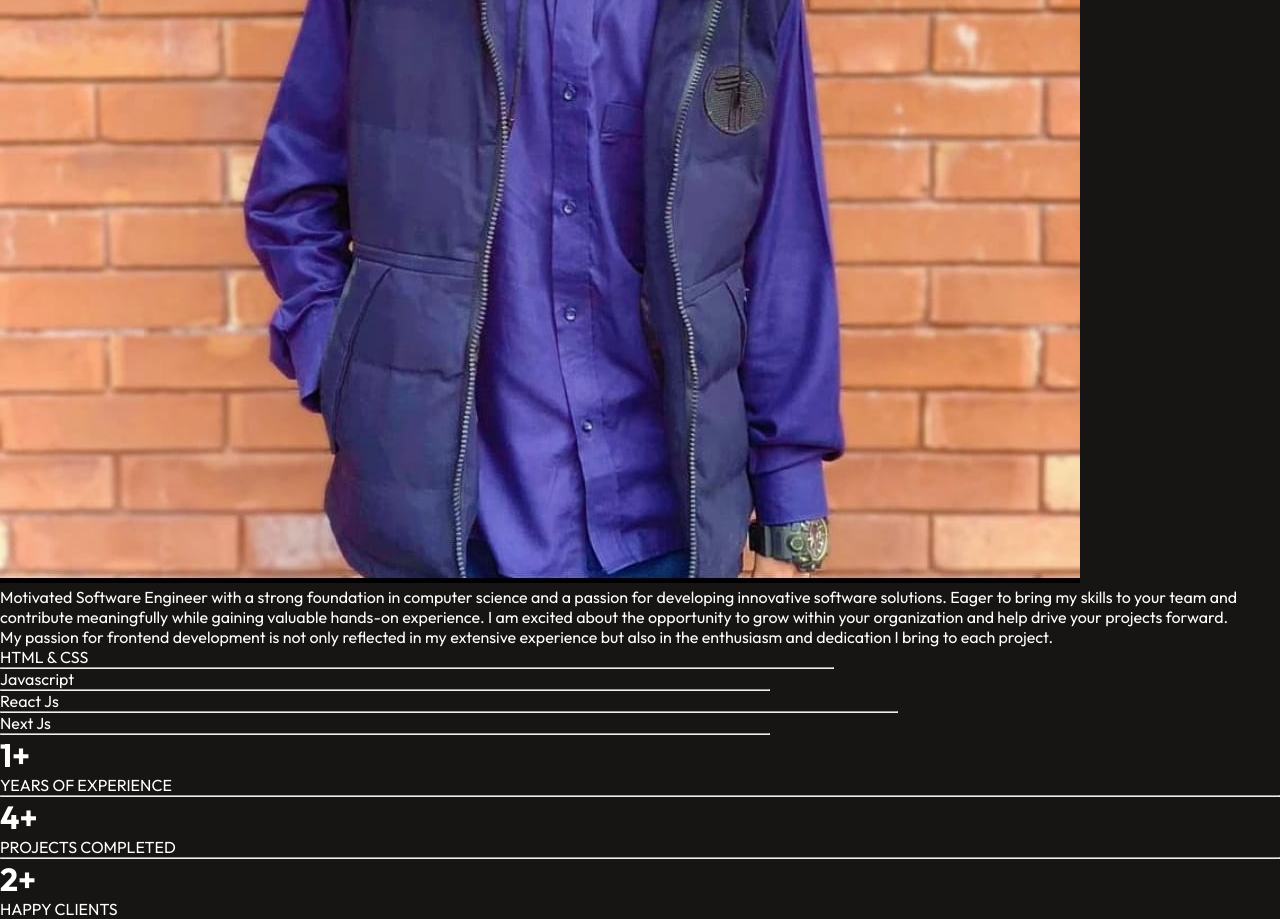
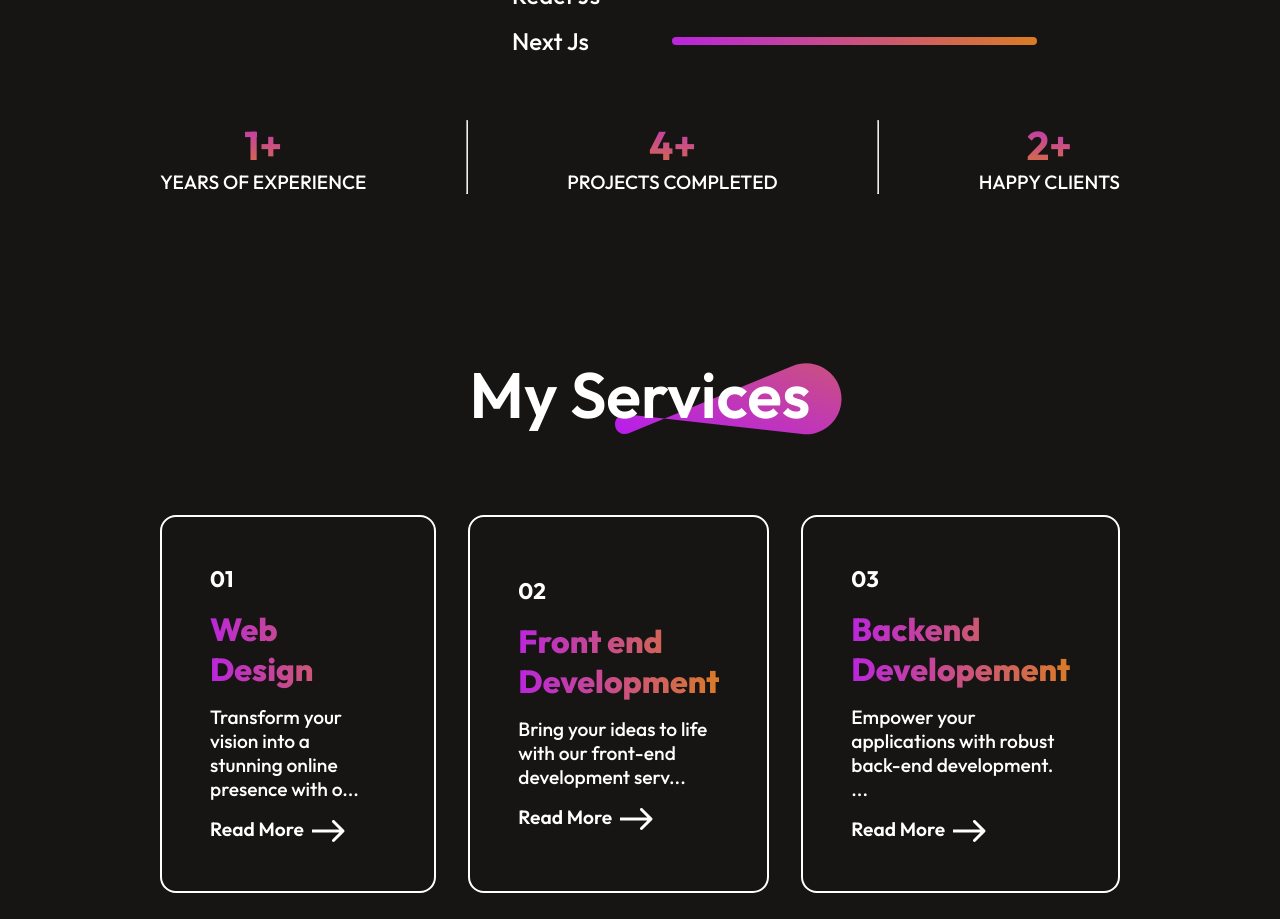
Before and after one commit to 123atif/my-portfolio, a React (Vite) app in the folder my-personal-portfolio/: page / in a window 1280 px wide. Shown: the part 1400-2319 px from the top of the page. After the commit the page ends 2293 px from the top, so only its background shows below. Built offline with nearby package versions, Linux system fonts and the light colour scheme.

Commit message:
work on services section issue:readmore on single card is pending

```diff
--- a/my-personal-portfolio/src/App.jsx
+++ b/my-personal-portfolio/src/App.jsx
@@ -1,6 +1,7 @@
 import About from "./components/About";
 import Hero from "./components/Hero";
 import Navbar from "./components/Navbar";
+import Services from "./components/Services";
 import "./index.css";
 
 function App() {
@@ -9,6 +10,7 @@ function App() {
       <Navbar />
       <Hero />
       <About />
+      <Services />
     </>
   );
 }
--- /dev/null
+++ b/my-personal-portfolio/src/common/Heading.jsx
@@ -0,0 +1,14 @@
+import React from "react";
+import theme_pattern from "../assets/theme_pattern.svg";
+import "../styles/common-heading.css";
+
+const Heading = ({ heading }) => {
+  return (
+    <div className="common-heading">
+      <h1>{heading}</h1>
+      <img src={theme_pattern} alt="theme_pattern" />
+    </div>
+  );
+};
+
+export default Heading;
--- a/my-personal-portfolio/src/components/About.jsx
+++ b/my-personal-portfolio/src/components/About.jsx
@@ -1,15 +1,14 @@
 import React from "react";
 import "../styles/about.css";
-import theme_pattern from "../assets/theme_pattern.svg";
 import Atif from "../assets/Atif.jpeg";
 import { Tilt } from "react-tilt";
+import Heading from "../common/Heading";
 
 const About = () => {
   return (
     <div className="about">
-      <div className="about-title">
-        <h1>About Me</h1>
-        <img src={theme_pattern} alt="theme_pattern" />
+      <div>
+        <Heading heading="About Me" />
       </div>
       <div className="about-sections">
         <div className="about-left">
--- /dev/null
+++ b/my-personal-portfolio/src/components/Services.jsx
@@ -0,0 +1,41 @@
+import React, { useState } from "react";
+import "../styles/services.css";
+import Heading from "../common/Heading";
+import Services_Data from "../data";
+import arrow from "../assets/arrow_icon.svg";
+const Services = () => {
+  const [readMore, setReadMore] = useState(false);
+
+  return (
+    <div className="services">
+      <div className="services-heading">
+        <Heading heading="My Services" />
+      </div>
+      <div className="service-container">
+        {Services_Data.map((service) => {
+          let description;
+          if (!readMore) {
+            description = service.s_desc.slice(0, 60) + "...";
+          } else {
+            description = service.s_desc;
+          }
+          return (
+            <div key={service.id} className="service-format">
+              <h3>{service.s_no}</h3>
+              <h2>{service.s_name}</h2>
+              <p className="description">{description}</p>
+              <div className="services-readmore">
+                <p onClick={() => setReadMore(() => !readMore)}>
+                  {readMore ? "Less" : "Read More"}
+                  <img src={arrow} alt="arrow-icon" />
+                </p>
+              </div>
+            </div>
+          );
+        })}
+      </div>
+    </div>
+  );
+};
+
+export default Services;
--- /dev/null
+++ b/my-personal-portfolio/src/data/index.js
@@ -0,0 +1,25 @@
+const Services_Data = [
+  {
+    id: 1,
+    s_no: "01",
+    s_name: "Web Design",
+    s_desc:
+      "Transform your vision into a stunning online presence with our innovative web design services. We craft user-friendly, responsive websites that captivate your audience and elevate your brand.",
+  },
+  {
+    id: 2,
+    s_no: "02",
+    s_name: "Front end Development",
+    s_desc:
+      "Bring your ideas to life with our front-end development services. We create sleek, interactive, and responsive user interfaces that provide a seamless experience across all devices.",
+  },
+  {
+    id: 3,
+    s_no: "03",
+    s_name: "Backend Developement",
+    s_desc:
+      "Empower your applications with robust back-end development. We build secure, scalable, and efficient server-side solutions that ensure your app runs smoothly and meets all your business needs.",
+  },
+];
+
+export default Services_Data;
--- a/my-personal-portfolio/src/styles/About.css
+++ b/my-personal-portfolio/src/styles/About.css
@@ -0,0 +1,81 @@
+.about {
+  display: flex;
+  flex-direction: column;
+  align-items: center;
+  justify-content: center;
+  gap: 4rem;
+  margin: 5rem 10rem;
+}
+
+.about-left img {
+  width: 20rem;
+  border-radius: 1rem;
+}
+
+.about-sections {
+  display: flex;
+  gap: 2rem;
+}
+
+.about-para {
+  display: flex;
+  flex-direction: column;
+  gap: 2rem;
+}
+
+.about-para p {
+  font-size: 1.2rem;
+  font-weight: 500;
+}
+
+.about-skills {
+  display: flex;
+  flex-direction: column;
+  gap: 1rem;
+}
+
+.about-skill {
+  display: flex;
+  gap: 2rem;
+  align-items: center;
+  transition: 0.5s;
+}
+
+.about-skill p {
+  min-width: 8rem;
+  font-size: 1.5rem;
+  font-weight: 500;
+}
+
+.about-skill hr {
+  outline: none;
+  border: none;
+  height: 0.5rem;
+  border-radius: 50px;
+  background: linear-gradient(267deg, #da7c25 0.36%, #b923e1 102.06%);
+}
+
+.about-skill:hover {
+  transform: scale(1.05);
+  cursor: pointer;
+}
+
+.about-achievments {
+  display: flex;
+  width: 100%;
+  justify-content: space-between;
+  margin-bottom: 5rem;
+}
+.about-achievment h1 {
+  font-size: 2.5rem;
+  text-align: center;
+  background: linear-gradient(5deg, #da7c25 0.36%, #b923e1 102.06%);
+  -webkit-text-fill-color: transparent;
+  background-clip: text;
+  transition: 0.5s;
+}
+
+.about-achievment p {
+  font-weight: 500;
+  font-size: 1.2rem;
+}
--- a/my-personal-portfolio/src/styles/Hero.css
+++ b/my-personal-portfolio/src/styles/Hero.css
@@ -1,6 +1,6 @@
 .hero-img {
   margin-top: 1rem;
-  width: 13rem;
+  width: 13.5rem;
   border-radius: 50%;
 }
 
--- /dev/null
+++ b/my-personal-portfolio/src/styles/common-heading.css
@@ -0,0 +1,15 @@
+.common-heading {
+  position: relative;
+}
+.common-heading h1 {
+  padding: 0rem 2rem;
+  font-size: 4rem;
+  font-weight: 600;
+}
+
+.common-heading img {
+  position: absolute;
+  bottom: 0;
+  right: 0;
+  z-index: -1;
+}
--- /dev/null
+++ b/my-personal-portfolio/src/styles/services.css
@@ -0,0 +1,66 @@
+.services {
+  display: flex;
+  justify-content: center;
+  align-items: center;
+  flex-direction: column;
+  gap: 5rem;
+  margin: 5rem 10rem;
+}
+
+.service-container {
+  display: grid;
+  grid-template-columns: repeat(3, 1fr);
+  gap: 2rem;
+}
+
+.service-format {
+  display: flex;
+  flex-direction: column;
+  gap: 1rem;
+  justify-content: center;
+  border: 2px solid white;
+  border-radius: 1rem;
+  padding: 3rem;
+}
+
+.service-format h2 {
+  font-size: 2rem;
+  font-weight: 800;
+  background: linear-gradient(267deg, #da7c25 0.36%, #b923e1 102.06%);
+  -webkit-text-fill-color: transparent;
+  background-clip: text;
+}
+
+.service-format,
+.description {
+  font-size: 1.2rem;
+  font-weight: 500;
+}
+
+.service-format:hover {
+  border: 2px solid #b923e1;
+  transition: 0.5s;
+}
+
+.services-readmore {
+  display: flex;
+  gap: 1rem;
+  cursor: pointer;
+  transition: 0.5s;
+}
+.services-readmore p {
+  display: flex;
+  gap: 0.5rem;
+  font-size: 1.2rem;
+  font-weight: 600;
+}
+.services-readmore img {
+  margin-top: 2px;
+}
+
+.services-readmore:hover {
+  background: linear-gradient(2deg, #da7c25 0.36%, #b923e1 102.06%);
+  -webkit-text-fill-color: transparent;
+  background-clip: text;
+  transform: scale(1.05);
+}
```
Also changed, not shown: my-personal-portfolio/src/assets/services_data.js (deleted, +0 -34 lines).
